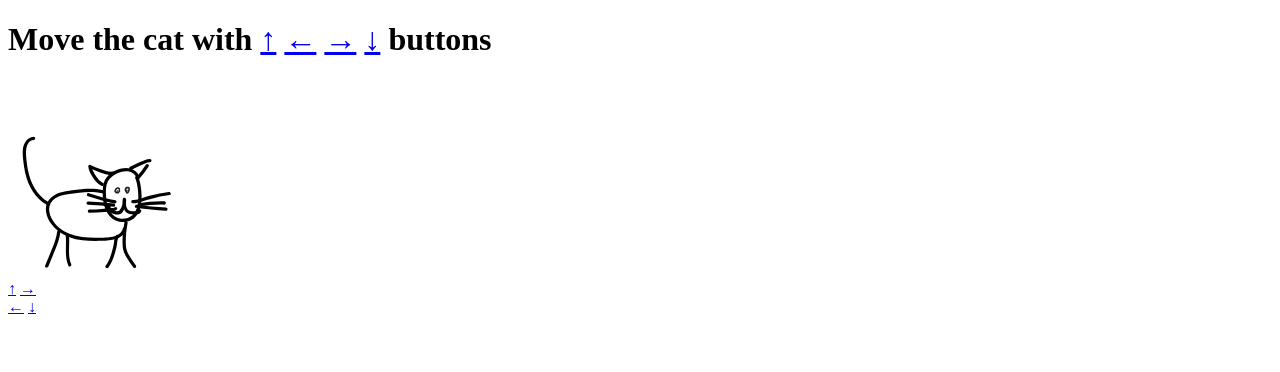
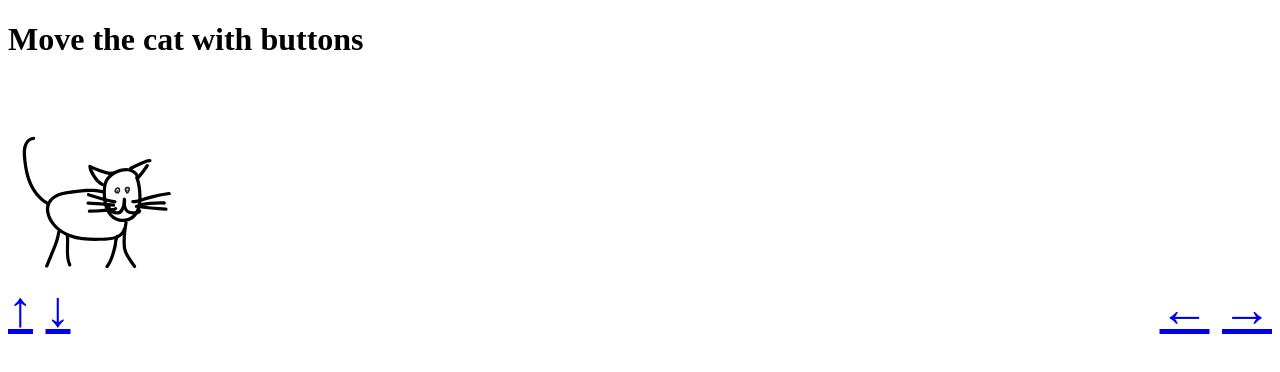
Before and after one commit to coderaiser/catstep, a website: page index.html in a window 1280 px wide. Drawn offline with Linux system fonts and the light colour scheme.

Commit message:
feature(catstep) buttons

```diff
--- a/catstep.css
+++ b/catstep.css
@@ -4,14 +4,13 @@
     position: relative;
 }
 
-.github-ribbon {
-    position: absolute;
-    top: 0;
-    right: 0;
-    border: 0;
-}
-
 .catstep-down {
     bottom: 30px;
     position: relative;
 }
+
+.catstep-joystick {
+    display: flex;
+    justify-content: space-between;
+    font-size: 50px;
+}
--- a/index.html
+++ b/index.html
@@ -8,12 +8,7 @@
     </head>
     <body>
         <h1>
-        Move the cat with
-        <a href="#" title="up" data-name="catstep-move-up">&uarr;</a>
-        <a href="#" title="left" data-name="catstep-move-left">&larr;</a>
-        <a href="#" title="right" data-name="catstep-move-right">&rarr;</a>
-        <a href="#" title="down" data-name="catstep-move-down">&darr;</a>
-        buttons
+        Move the cat with buttons
         </h1>
         <div data-name="catstep" class="catstep">
             <img src="catstep-left1.svg" class="catstep-image" data-name="catstep-left" hidden>
@@ -23,13 +18,15 @@
             <img src="catstep-up.svg" class="catstep-image" data-name="catstep-up" hidden>
             <img src="catstep-down.svg" class="catstep-image catstep-down" data-name="catstep-down" hidden>
         </div>
-        <div class="left">
-            <a href="#" title="up" data-name="catstep-move-up">&uarr;</a>
-            <a href="#" title="right" data-name="catstep-move-right">&rarr;</a>
-        </div>
-        <div class="right">
-            <a href="#" title="left" data-name="catstep-move-left">&larr;</a>
-            <a href="#" title="down" data-name="catstep-move-down">&darr;</a>
+        <div class="catstep-joystick">
+            <div class="left">
+                <a href="#" title="up" data-name="catstep-move-up">&uarr;</a>
+                <a href="#" title="down" data-name="catstep-move-down">&darr;</a>
+            </div>
+            <div class="right">
+                <a href="#" title="left" data-name="catstep-move-left">&larr;</a>
+                <a href="#" title="right" data-name="catstep-move-right">&rarr;</a>
+            </div>
         </div>
         <script src="catstep.js"></script>
     </body>
```
